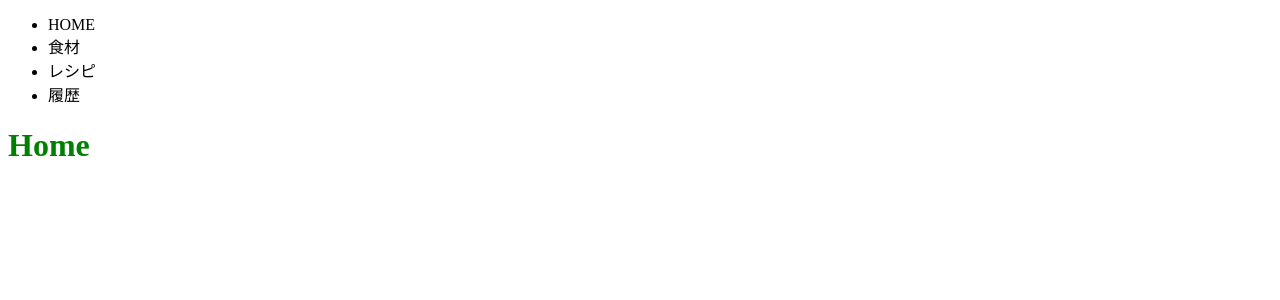
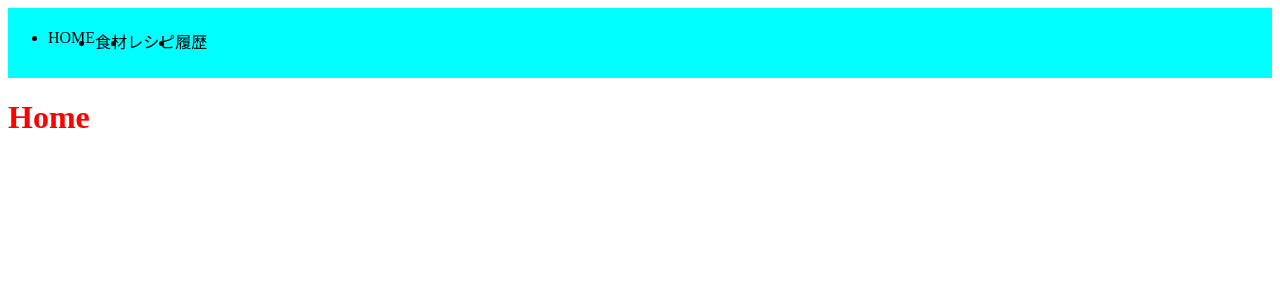
Before and after one commit to Suyuzui/class3_team1-project, a Django app: page / in a window 1280 px wide. Shown: the top 300 px of the page. Run offline with Django 3.2, Linux system fonts and the light colour scheme.

Commit message:
home.cssの追加

```diff
--- a/cs3team1/static/blog/css/home.css
+++ b/cs3team1/static/blog/css/home.css
@@ -1,3 +1,15 @@
 h1{
-    color : green;
+    color: red;
 }
+
+nav{
+    width: 100%;
+    height: 70px;
+    background-color:aqua;
+    padding-top: 5px;
+    box-sizing: border-box;
+}
+
+ul{
+    display: flex;
+}
```
